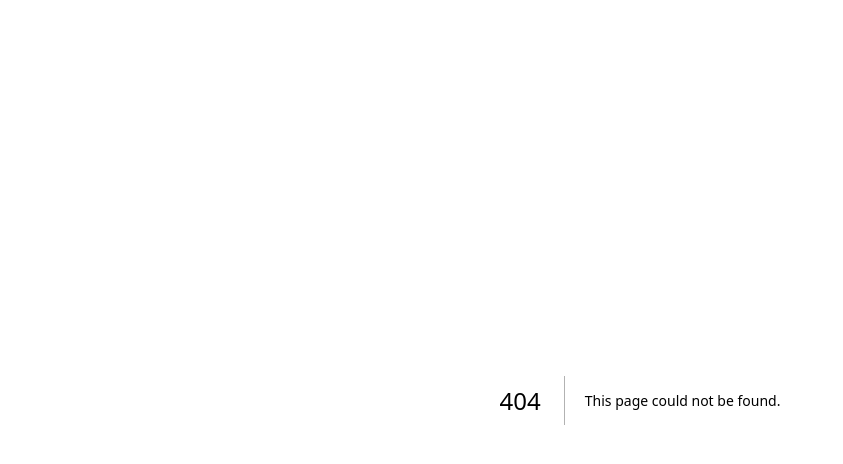
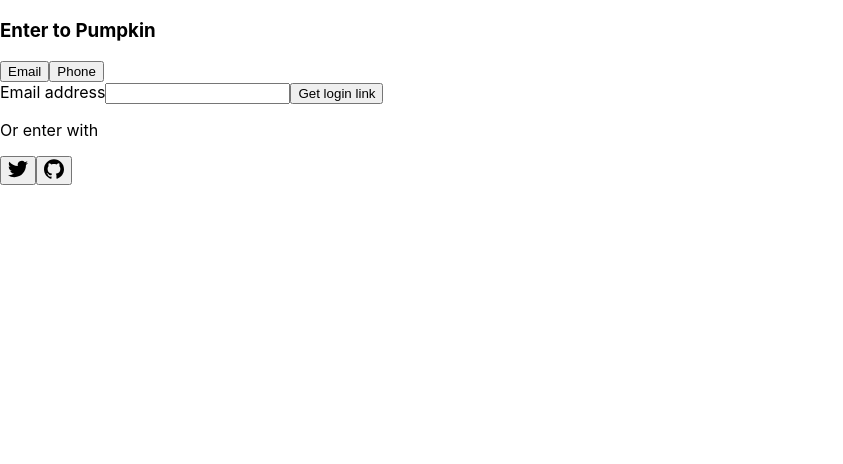
Before and after one commit to Bori-github/pumpkin-market, a Next.js app: page /enter in a window 1280 px wide. Before the commit this address had no page. Shown: the top 464 px of the page, without its empty margins (0-843 px from the left). Built offline with nearby package versions, Linux system fonts and the light colour scheme.

Commit message:
feat: Enter 페이지 생성

```diff
--- /dev/null
+++ b/src/pages/enter.tsx
@@ -0,0 +1,45 @@
+import type { NextPage } from 'next';
+import { useState } from 'react';
+import TwitterIcon from '../assets/twitter.svg';
+import GithubIcon from '../assets/github.svg';
+
+const Enter: NextPage = () => {
+  const [method, setMethod] = useState<'email' | 'phone'>('email');
+
+  return (
+    <section>
+      <h3>Enter to Pumpkin</h3>
+      <div>
+        <button type="button" onClick={() => setMethod('email')}>
+          Email
+        </button>
+        <button type="button" onClick={() => setMethod('phone')}>
+          Phone
+        </button>
+      </div>
+      <form>
+        <label htmlFor={method === 'email' ? 'email' : 'phone'}>
+          {method === 'email' ? 'Email address' : 'Phone number'}
+        </label>
+        {method === 'email' && <input type="email" required />}
+        {method === 'phone' && <input type="number" required />}
+        <button type="submit">
+          {method === 'email' ? 'Get login link' : 'Get one-time password'}
+        </button>
+      </form>
+      <div>
+        <p>Or enter with</p>
+        <div>
+          <button>
+            <TwitterIcon width="20px" />
+          </button>
+          <button>
+            <GithubIcon width="20px" />
+          </button>
+        </div>
+      </div>
+    </section>
+  );
+};
+
+export default Enter;
```
